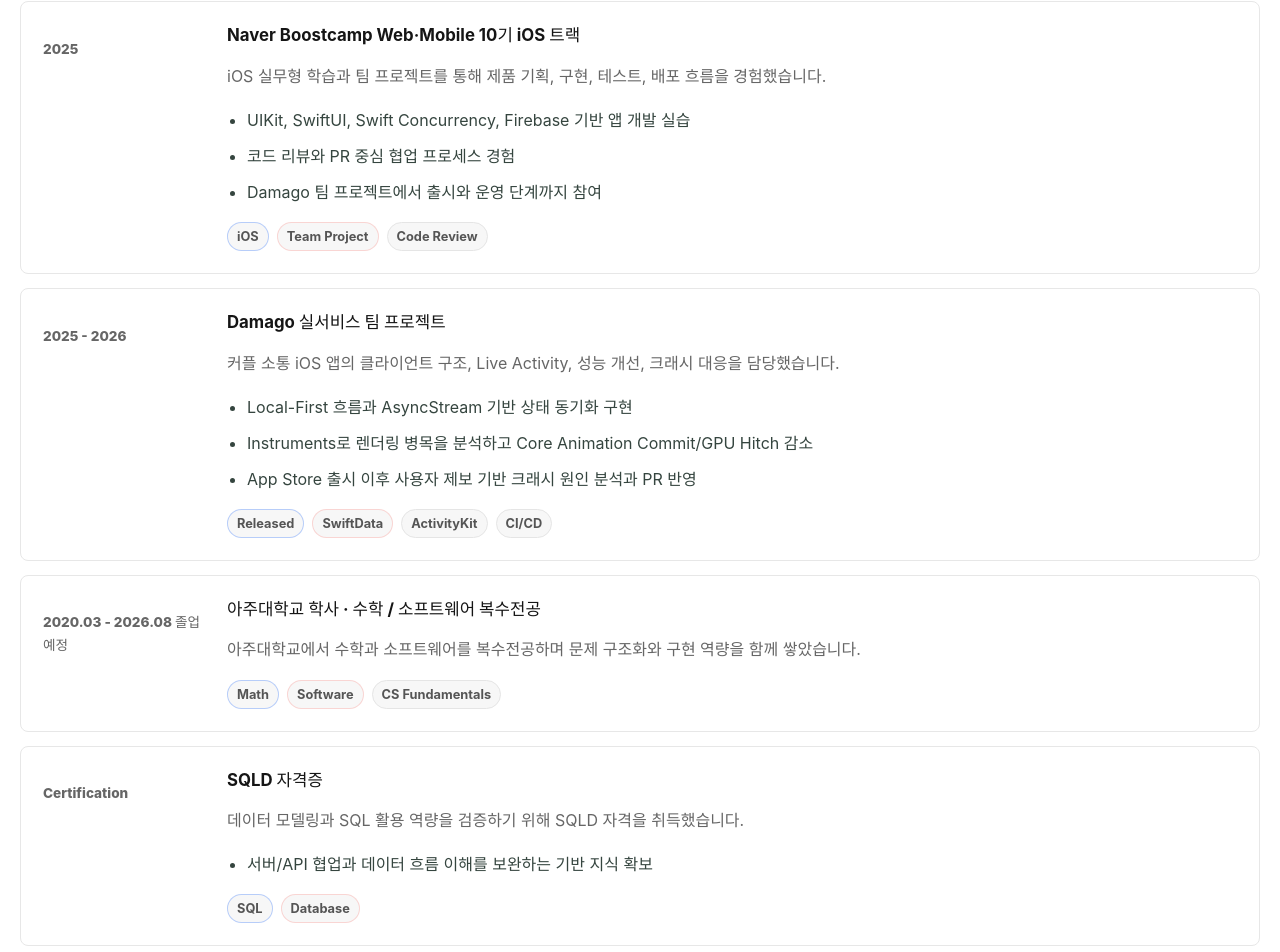
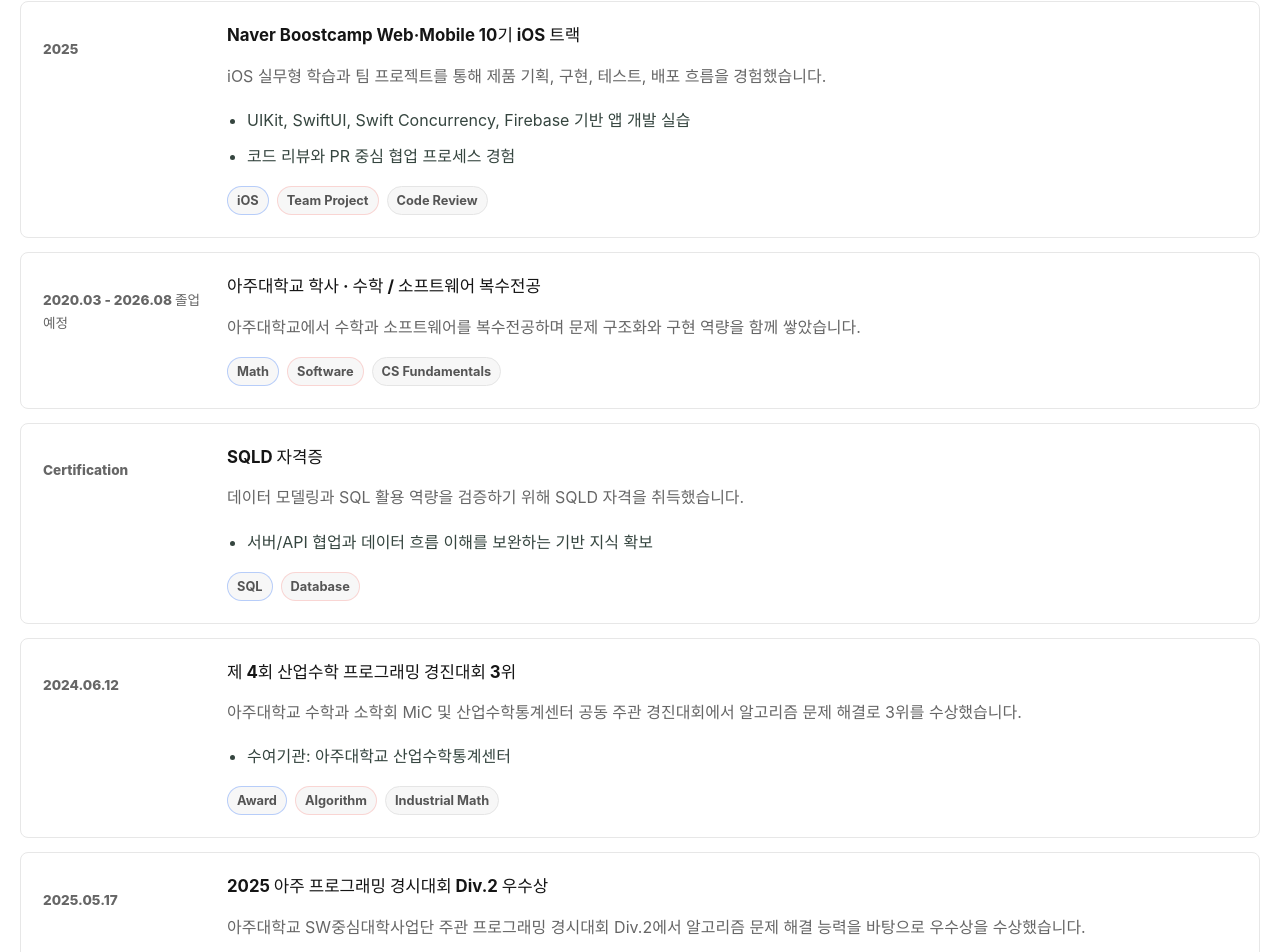
Before and after one commit to wodud1107/portfolio, a Vue app: page / in a window 1280 px wide. Shown: the part 4612-5564 px from the top of the page. Built offline with nearby package versions, Linux system fonts and the light colour scheme.

Commit message:
feat: 포트폴리오 내용 보완

```diff
--- a/src/data/experience.ts
+++ b/src/data/experience.ts
@@ -14,20 +14,8 @@
     points: [
       'UIKit, SwiftUI, Swift Concurrency, Firebase 기반 앱 개발 실습',
       '코드 리뷰와 PR 중심 협업 프로세스 경험',
-      'Damago 팀 프로젝트에서 출시와 운영 단계까지 참여',
     ],
     tags: ['iOS', 'Team Project', 'Code Review'],
-  },
-  {
-    period: '2025 - 2026',
-    title: 'Damago 실서비스 팀 프로젝트',
-    description: '커플 소통 iOS 앱의 클라이언트 구조, Live Activity, 성능 개선, 크래시 대응을 담당했습니다.',
-    points: [
-      'Local-First 흐름과 AsyncStream 기반 상태 동기화 구현',
-      'Instruments로 렌더링 병목을 분석하고 Core Animation Commit/GPU Hitch 감소',
-      'App Store 출시 이후 사용자 제보 기반 크래시 원인 분석과 PR 반영',
-    ],
-    tags: ['Released', 'SwiftData', 'ActivityKit', 'CI/CD'],
   },
   {
     period: '2020.03 - 2026.08 졸업예정',
--- a/src/data/projects.ts
+++ b/src/data/projects.ts
@@ -75,7 +75,7 @@
       },
     ],
     featuredSummary:
-      "App Store 출시 iOS 앱에서 상태 동기화, Live Activity 응답, 렌더링 병목, 출시 후 안정화 대응을 맡았습니다. SwiftData·AsyncStream, ActivityKit, Instruments, CI/CD 자동화를 활용해 화면 상태 흐름과 운영 안정성을 개선했습니다.",
+      "상태 동기화, Live Activity, 렌더링 병목, 테스트·출시 후 안정화 대응을 맡았습니다. SwiftData·AsyncStream, ActivityKit, Instruments, CI/CD 자동화를 활용해 화면 상태 흐름과 운영 안정성을 개선했습니다.",
     relatedWriting: {
       title: "SwiftUI Rendering Pipeline",
       description:
@@ -152,7 +152,7 @@
     ],
     overview: [
       "Damago는 커플이 앱을 계속 열지 않아도 잠금화면, Live Activity, Dynamic Island에서 서로의 상태를 확인할 수 있는 iOS 앱입니다.",
-      "팀 프로젝트에서 iOS 클라이언트 개발자로 참여해 네트워크 지연과 비동기 상태 변화 속에서도 화면, Live Activity, 알림 흐름이 일관되게 이어지도록 상태 동기화와 성능 개선, 출시 안정화 대응을 담당했습니다.",
+      "팀 프로젝트에서 iOS 클라이언트 개발자로 참여해 네트워크 지연과 비동기 상태 변화 속에서도 화면, Live Activity, 알림 흐름이 일관되게 이어지도록 상태 동기화와 성능 개선, 테스트·출시 안정화 대응을 담당했습니다.",
     ],
     problem: [
       "네트워크 응답을 기다리는 화면 흐름에서는 API 지연이나 실패가 곧바로 빈 상태와 늦은 피드백으로 이어질 수 있었습니다.",
@@ -165,14 +165,15 @@
         title: "직접 구현",
         items: [
           "AsyncStream 기반 파이프라인으로 SwiftData 로컬 캐시와 서버 API 응답을 연결해, 끊김 없는 화면 상태 동기화 흐름을 구현했습니다.",
+          "ActivityKit 기반 잠금화면·Dynamic Island UI를 구현하고, APNs push-to-start 및 update token을 서버와 연결해 앱을 열지 않아도 Live Activity를 시작·갱신하는 흐름을 구축했습니다.",
           "Instruments로 렌더링 병목을 측정하고 Core Animation Commit/GPU Hitch 개선안을 비교해 최종 적용안을 PR로 반영했습니다.",
-          "Live Activity 업데이트 흐름과 FCM/Cloud Tasks 기반 재시도 구조를 각각 구현·연동했습니다.",
         ],
       },
       {
-        title: "설계 참여",
+        title: "설계·품질 참여",
         items: [
           "네트워크 결과를 기다린 뒤 화면을 갱신하는 방식 대신, 로컬 상태를 먼저 방출하는 Local-First 방향을 팀 논의 안에서 구체화했습니다.",
+          "Home·Signin·Store 등 핵심 ViewModel의 단위 테스트와 중복 요청·전송 실패 후 상태 롤백 회귀 테스트를 작성하고, 비동기 Task의 종료·대기 조건을 정리해 CI의 간헐적 실패를 안정화했습니다.",
           "UIKit은 기본 네비게이션 구조에, SwiftUI는 복잡한 화면 구성과 애니메이션에 집중하도록 역할을 분리했습니다.",
           "Fastlane/GitHub Actions 기반 배포 피드백 흐름을 PR 단계에서 확인할 수 있도록 구성했습니다.",
         ],
@@ -182,7 +183,7 @@
         items: [
           "App Store 출시 이후 설정 탭 진입 크래시와 서버 enum 불일치 fatalError를 분석하고 PR 단위로 수정했습니다.",
           "Release 환경에서 재현된 비동기 클로저 생명주기 문제를 추적하고, UI 상태 변경을 @MainActor 경계 안으로 모았습니다.",
-          "FCM 전송 실패 가능성을 Cloud Tasks 재시도 구조로 낮춰 일시적 네트워크 실패가 곧바로 기능 실패로 이어지지 않도록 보완했습니다.",
+          "APNs/FCM 토큰 등록·갱신과 환경별 인증 경로를 점검하고, Cloud Tasks 재시도로 전송 실패를 복구해 디바이스 토큰 생성부터 푸시 전달까지의 흐름을 보완했습니다.",
         ],
       },
     ],
@@ -236,9 +237,9 @@
         problem:
           "푸시 전송이 네트워크나 서버 상태에 따라 실패하면 커플 앱의 즉각적인 상호작용이 끊길 수 있었습니다.",
         decision:
-          "서버 측 Cloud Tasks 큐에 실패 작업을 쌓고, 10초·60초·300초 지수 백오프 재시도 흐름을 구성했습니다.",
+          "APNs/FCM 토큰의 등록·갱신과 환경별 인증 경로를 점검하고, 서버 측 Cloud Tasks 큐에는 실패 작업을 쌓아 10초·60초·300초 지수 백오프 재시도 흐름을 구성했습니다.",
         result:
-          "일시적인 전송 실패가 곧바로 기능 실패로 이어지지 않도록 만들고, 푸시 유실 가능성을 운영 관점에서 낮췄습니다.",
+          "일시적인 토큰 등록·전송 실패가 곧바로 기능 실패로 이어지지 않도록 만들고, 디바이스 등록부터 푸시 전달까지의 유실 가능성을 운영 관점에서 낮췄습니다.",
         links: [
           {
             label: "PR #274 · FCM 재시도 구조",
--- a/src/pages/PrintPage.vue
+++ b/src/pages/PrintPage.vue
@@ -171,8 +171,8 @@
 const damagoReliabilityRows = [
   {
     area: "알림 유실",
-    decision: "Cloud Tasks 큐 기반 10초, 60초, 300초 재시도",
-    result: "일시적 네트워크 실패가 곧바로 기능 실패로 이어지지 않도록 완충",
+    decision: "APNs/FCM 토큰 등록·갱신과 Cloud Tasks 큐 기반 10초, 60초, 300초 재시도",
+    result: "디바이스 등록부터 일시적 전송 실패 복구까지 푸시 전달 흐름을 완충",
   },
   {
     area: "Release 크래시",
--- a/src/utils/highlightText.ts
+++ b/src/utils/highlightText.ts
@@ -6,7 +6,6 @@
   "Live Activity 응답",
   "렌더링 병목",
   "출시 안정화 대응",
-  "지연과 불안정성",
   "상태 지연",
   "화면 끊김",
   "운영 불안정성",
@@ -20,6 +19,10 @@
   "Core Animation Commits",
   "GPU Hitch",
   "Cloud Tasks",
+  "APNs push-to-start",
+  "update token",
+  "APNs/FCM 토큰 등록·갱신",
+  "비동기 테스트",
   "@MainActor",
   "App Store",
   "Release",
@@ -33,7 +36,6 @@
   "검증 한도 100000",
   "1000개 스테이지",
   "실패/복수 정답 0개",
-  "출시 가능한 수준",
   "검증된 스테이지 1000개",
   "검증된 스테이지",
   "정답이 하나인 스테이지 1000개",
@@ -48,7 +50,6 @@
   "진행 저장",
   "서버 없이 동작",
   "서버 없이",
-  "기기에 저장",
   "광고/구매 경계",
   "광고/구매",
   "입력 경계",
@@ -77,7 +78,6 @@
   "작은 흐름",
   "작은 기능 흐름",
   "전면 포팅",
-  "Vertical Slice",
   "플랫폼 확장",
   "플랫폼 확장 설계",
   "플랫폼·배포 경계 확장",
```
